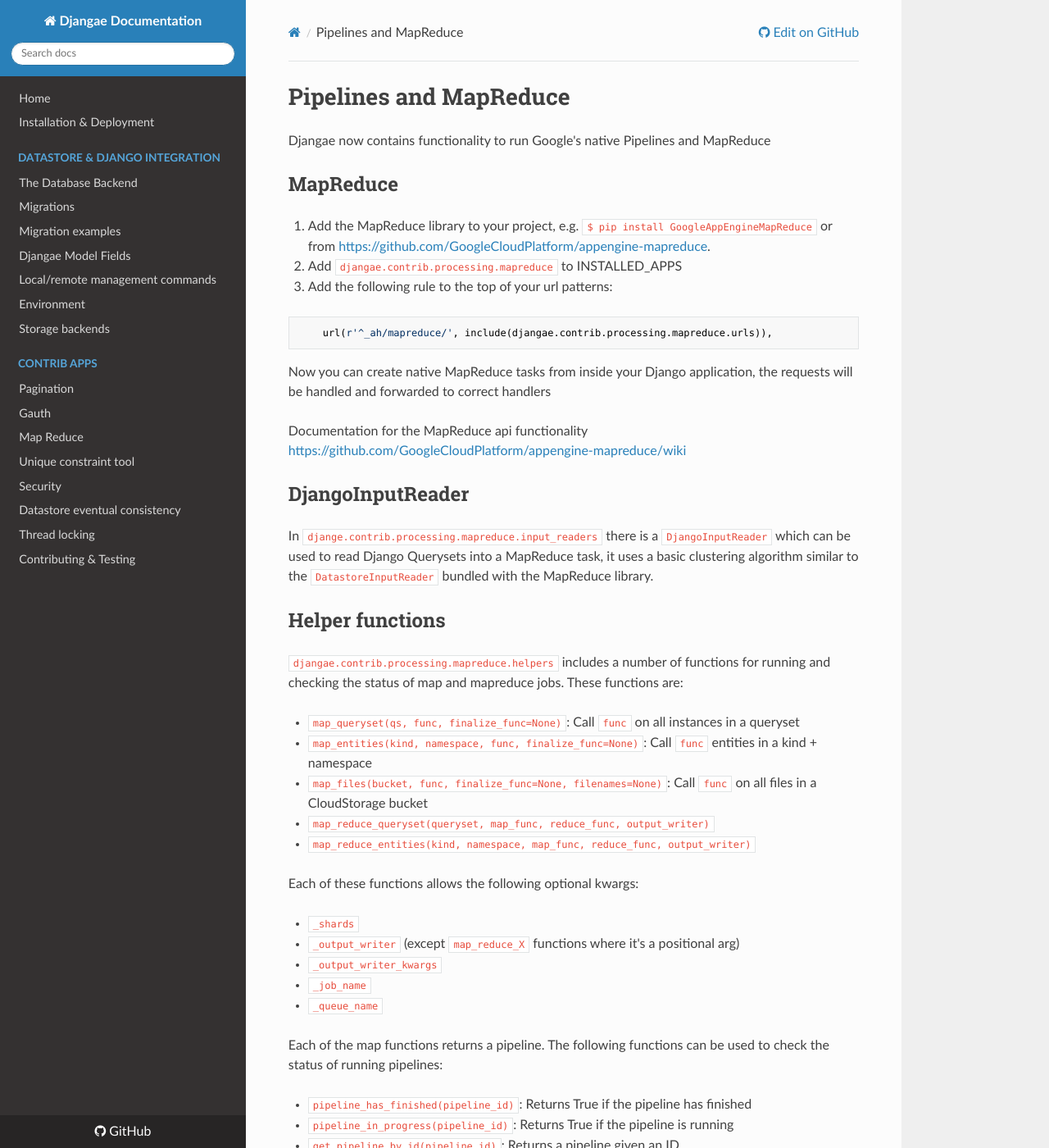
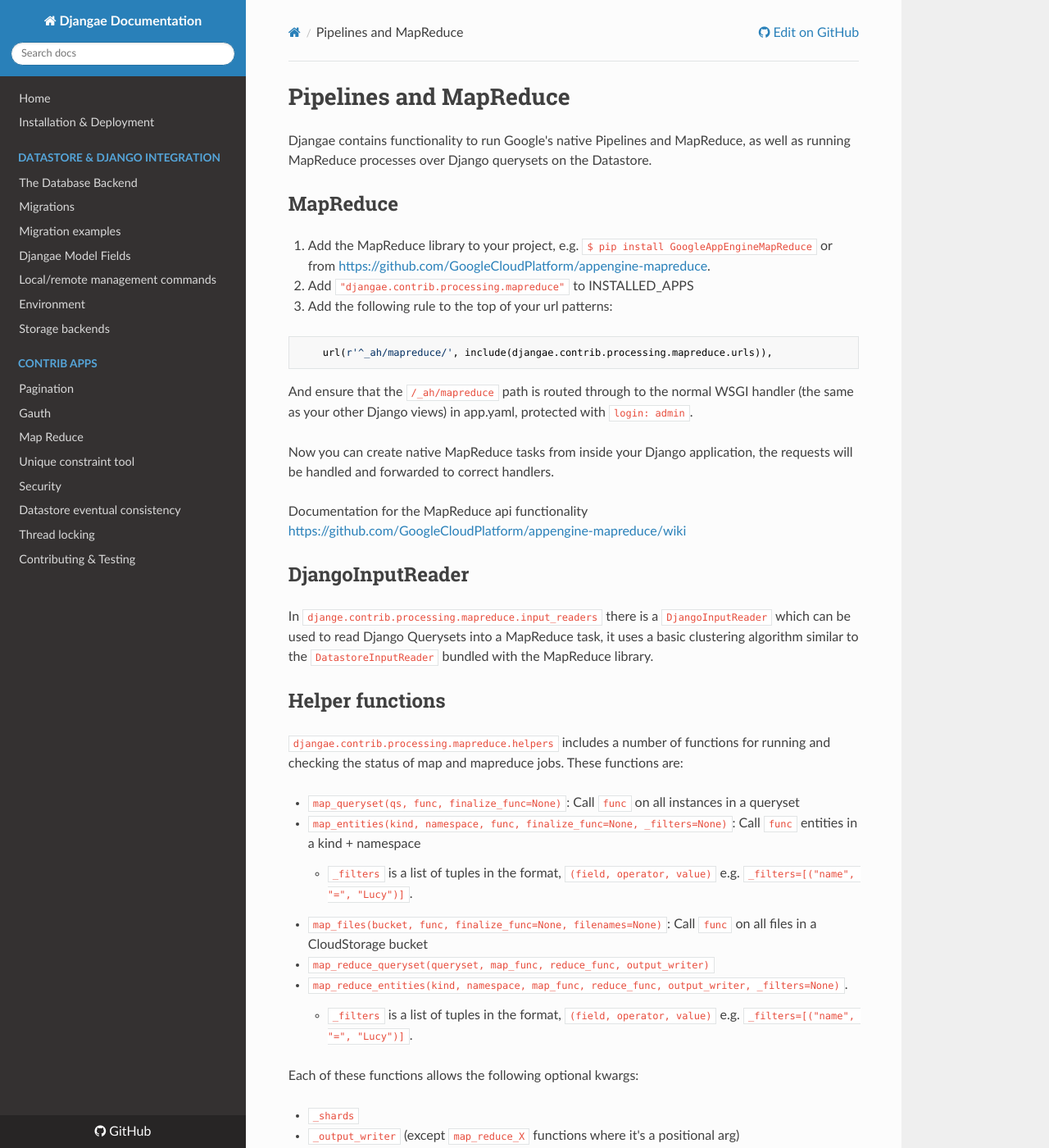
Before and after one commit to wittfabian/djangae, an MkDocs documentation site: the page built from docs/pipelines.md, in a window 1280 px wide and 1400 px high. Shown: the whole window at 82% size. Built offline with MkDocs 1.6.1, drawn with Linux system fonts in a browser that asks for light colours; nearby versions of some CDN libraries; old or Windows-style settings are respelled for this version of MkDocs.

Commit message:
Improvements to mapreduce/pipelines documentation.
* Document new `_filters` parameter for `map_entities` and `map_reduce_entities` functions.
* Other small tweaks.

````diff
--- a/docs/pipelines.md
+++ b/docs/pipelines.md
@@ -1,19 +1,21 @@
 # Pipelines and MapReduce
 
-Djangae now contains functionality to run Google's native Pipelines and MapReduce
+Djangae contains functionality to run Google's native Pipelines and MapReduce, as well as running MapReduce processes over Django querysets on the Datastore.
 
 ## MapReduce
 
 1. Add the MapReduce library to your project, e.g. `$ pip install GoogleAppEngineMapReduce` or from
 [https://github.com/GoogleCloudPlatform/appengine-mapreduce](https://github.com/GoogleCloudPlatform/appengine-mapreduce).
-2. Add `djangae.contrib.processing.mapreduce` to INSTALLED_APPS
+2. Add `"djangae.contrib.processing.mapreduce"` to INSTALLED_APPS
 3. Add the following rule to the top of your url patterns:
 
 ```
     url(r'^_ah/mapreduce/', include(djangae.contrib.processing.mapreduce.urls)),
 ```
 
-Now you can create native MapReduce tasks from inside your Django application, the requests will be handled and forwarded to correct handlers
+And ensure that the `/_ah/mapreduce` path is routed through to the normal WSGI handler (the same as your other Django views) in app.yaml, protected with `login: admin`.
+
+Now you can create native MapReduce tasks from inside your Django application, the requests will be handled and forwarded to correct handlers.
 
 Documentation for the MapReduce api functionality
 [https://github.com/GoogleCloudPlatform/appengine-mapreduce/wiki](https://github.com/GoogleCloudPlatform/appengine-mapreduce/wiki)
@@ -29,10 +31,12 @@ it uses a basic clustering algorithm similar to the `DatastoreInputReader` bundl
 map and mapreduce jobs. These functions are:
 
  - `map_queryset(qs, func, finalize_func=None)`: Call `func` on all instances in a queryset
- - `map_entities(kind, namespace, func, finalize_func=None)`: Call `func` entities in a kind + namespace
+ - `map_entities(kind, namespace, func, finalize_func=None, _filters=None)`: Call `func` entities in a kind + namespace
+    * `_filters` is a list of tuples in the format, `(field, operator, value)` e.g. `_filters=[("name", "=", "Lucy")]`.
  - `map_files(bucket, func, finalize_func=None, filenames=None)`: Call `func` on all files in a CloudStorage bucket
  - `map_reduce_queryset(queryset, map_func, reduce_func, output_writer)`
- - `map_reduce_entities(kind, namespace, map_func, reduce_func, output_writer)`
+ - `map_reduce_entities(kind, namespace, map_func, reduce_func, output_writer, _filters=None)`.
+    * `_filters` is a list of tuples in the format, `(field, operator, value)` e.g. `_filters=[("name", "=", "Lucy")]`.
 
 Each of these functions allows the following optional kwargs:
 
````
